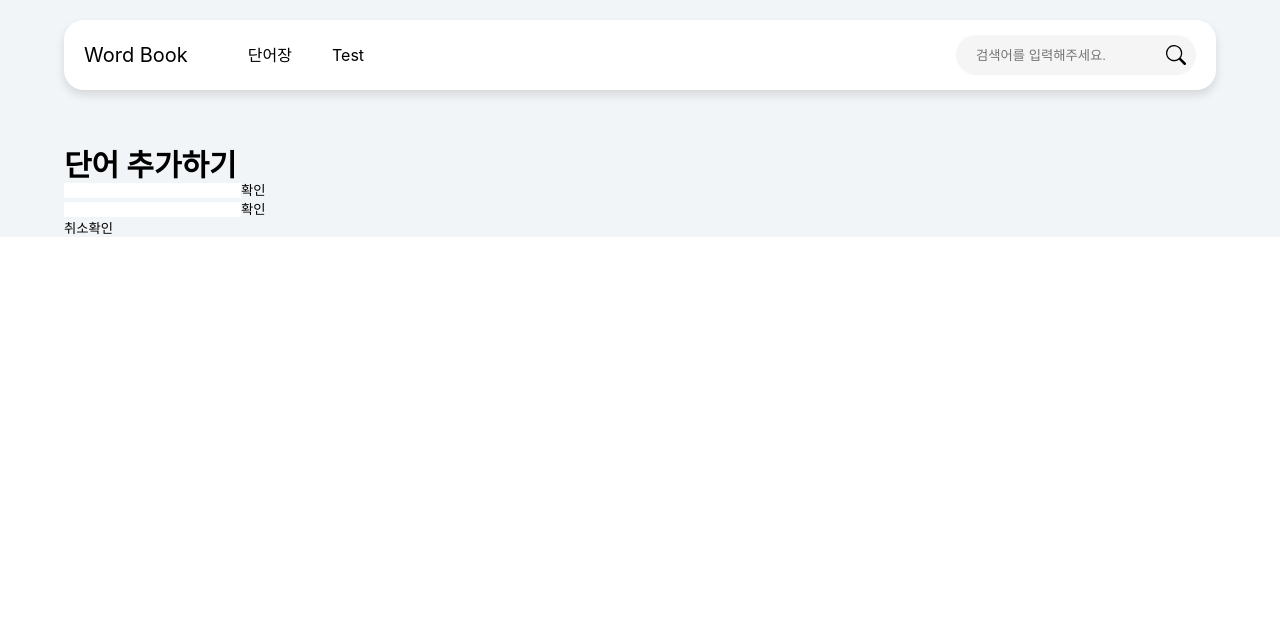
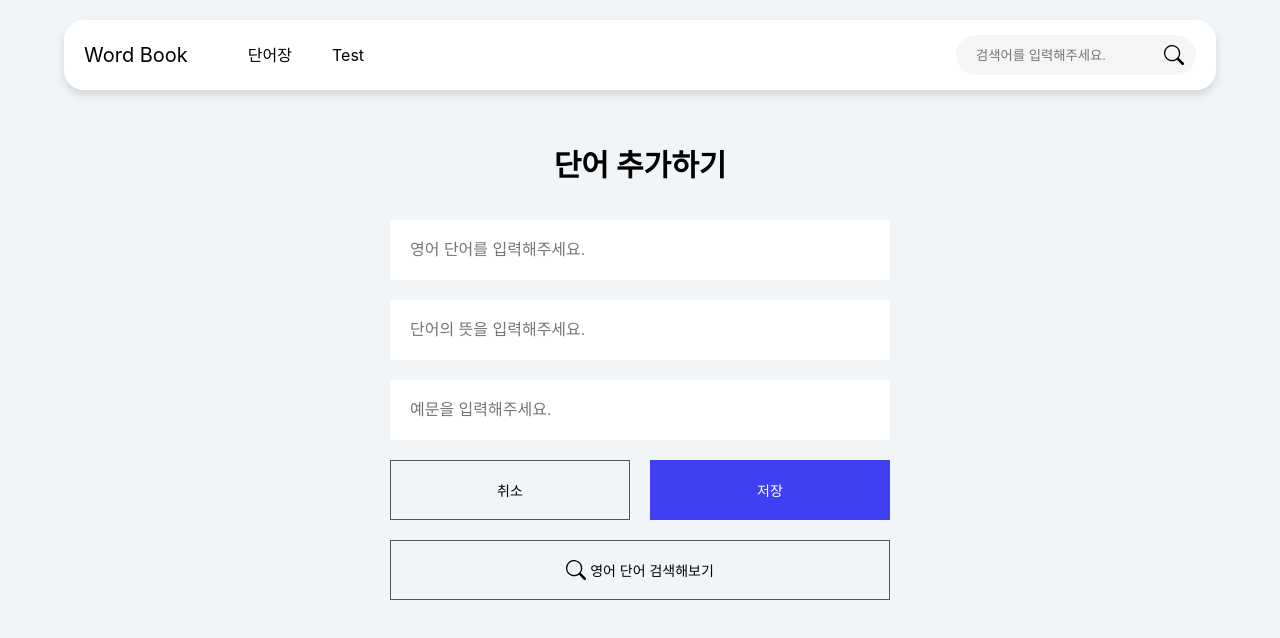
Before and after one commit to Shape2ee/Word-book, a React (Vite) app: page /add in a window 1280 px wide. Shown: the top 638 px of the page. Built offline with nearby package versions, Linux system fonts and the light colour scheme; a web font is replaced by a local one.

Commit message:
Feat: Add AddWord Page handleFormSubmit

```diff
--- a/src/components/Button/button.module.scss
+++ b/src/components/Button/button.module.scss
@@ -1,6 +1,11 @@
+@charset 'utf-8';
+@import '@styles/_variables.scss';
 .btn {
   background-color: transparent;
-
+  font-size: 1.4rem;
+  svg {
+    margin-right: 0.4rem;
+  }
   &.cercle {
     display: grid;
     place-content: center;
@@ -9,11 +14,23 @@
     background-color: var(--color-white);
     border-radius: 3rem;
   }
-
-  &.fill {
+  &.fillWhite {
     padding: 0 1.2rem;
     height: 4.6rem;
     background-color: var(--color-white);
     border-radius: 3rem;
   }
+  &.fillMain {
+    color: $G-color-white;
+    background-color: var(--color-main);
+  }
+  &.width {
+    width: 100%;
+  }
+  &.height6 {
+    height: 6rem;
+  }
+  &.border {
+    border: 1px solid var(--color-gray555);
+  }
 }
--- a/src/components/Button/index.tsx
+++ b/src/components/Button/index.tsx
@@ -6,15 +6,36 @@ import classNames from 'classnames/bind';
 interface ButtonProps {
   children?: JSX.Element
   text?: string
-  onClick?: () => void
+  onClick?: (e?: any) => void
   cercle?: boolean
-  fill?: boolean
+  fillWhite?: boolean
+  width?: boolean
+  fillMain?: boolean
+  border?: boolean
+  height6?: boolean
 }
 
 const cx = classNames.bind($)
-const IconButton = ({ children, text, onClick, cercle, fill }: ButtonProps) => {
+const IconButton = ({
+  children,
+  text,
+  onClick,
+  cercle,
+  fillWhite,
+  width,
+  fillMain,
+  border,
+  height6
+}: ButtonProps) => {
   return (
-    <button className={cx('btn', { cercle, fill })} onClick={onClick}>
+    <button className={cx('btn', {
+      cercle,
+      fillWhite,
+      width,
+      fillMain,
+      border,
+      height6
+    })} onClick={onClick}>
       {children}
       {text}
     </button>
--- a/src/pages/AddWord/addWord.module.scss
+++ b/src/pages/AddWord/addWord.module.scss
@@ -1,4 +1,47 @@
 @charset 'utf-8';
 .add_container {
   padding-top: calc(70px + 8rem);
+  height: 100vh;
+  text-align: center;
+
+  form {
+    margin: 0 auto;
+    width: 100%;
+    max-width: 500px;
+  }
+
+  h2 {
+    margin-bottom: 4rem;
+  }
+
+  input {
+    margin-bottom: 2rem;
+    padding: 0 2rem;
+    width: 100%;
+    height: 6rem;
+    font-size: 1.6rem;
+  }
+
+  .button_wrap {
+    display: grid;
+    grid-template-columns: 1fr 1fr;
+    grid-template-rows: 6rem;
+    gap: 20px;
+    margin-bottom: 2rem;
+  }
+
+  .search_word {
+    display: flex;
+    justify-content: center;
+    align-items: center;
+    margin: 2rem auto 0;
+    height: 6rem;
+    border: 1px solid black;
+    font-size: 1.6rem;
+    cursor: pointer;
+
+    p {
+      margin-left: 1rem;
+    }
+  }
 }
--- a/src/pages/AddWord/index.tsx
+++ b/src/pages/AddWord/index.tsx
@@ -1,25 +1,46 @@
-import React from 'react';
+import React, { FormEvent } from 'react';
+import { useNavigate } from 'react-router-dom';
 import $ from './addWord.module.scss'
 import Title from '@components/Title';
 import Button from '@components/Button'
+import Icon from '@components/Icon';
 
 const AddWord = () => {
+  const navigate = useNavigate()
+
+  const goBack = () => {
+    navigate('../')
+  }
+
+  const handleFormSubmit = (e: React.FormEvent<HTMLFormElement>) => {
+    e.preventDefault()
+    const fromData = new FormData(e.currentTarget)
+
+    for(let [key, value] of fromData.entries()) {
+      console.log(key, value)
+    }
+  }
+
   return (
     <div className={$.add_container}>
       <Title text='단어 추가하기'/>
-      <form>
+      <form onSubmit={handleFormSubmit}>
         <div>
-          <input type={'text'}/>
-          <Button text='확인'/>
+          <input type={'text'} name='word' placeholder='영어 단어를 입력해주세요.'/>
         </div>
         <div>
-          <input type={'text'}/>
-          <Button text='확인'/>
+          <input type={'text'} name='wordMeaning' placeholder='단어의 뜻을 입력해주세요.' />
         </div>
         <div>
-          <Button text='취소'/>
-          <Button text='확인'/>
+          <input type={'text'} name='wordExample' placeholder='예문을 입력해주세요.' />
         </div>
+        <div className={$.button_wrap}>
+          <Button text='취소' width border onClick={goBack}/>
+          <Button text='저장' width fillMain />
+        </div>
+        <Button text='영어 단어 검색해보기' width border height6 >
+          <Icon kinds='search'/>
+        </Button>
       </form>
     </div>
   );
--- a/src/pages/Main/index.tsx
+++ b/src/pages/Main/index.tsx
@@ -41,7 +41,10 @@ const Main = () => {
       <div className={$.title_wrap}>
         <Title text='나만의 단어장' />
         <div className={$.btn_wrap}>
-          <Button text={btnTextStatus} onClick={btnIconStatus === 'add' ? handleClickAdd : handleAllChecked} fill >
+          <Button text={btnTextStatus}
+            onClick={btnIconStatus === 'add' ? handleClickAdd : handleAllChecked}
+            fillWhite
+          >
             <Icon kinds={btnIconStatus}/>
           </Button>
           <Button text='편집' onClick={handleClickEdit} cercle />
--- a/src/pages/Main/main.module.scss
+++ b/src/pages/Main/main.module.scss
@@ -14,10 +14,6 @@
 
     button {
       margin-left: 1.6rem;
-
-      svg {
-        margin-right: 0.4rem;
-      }
     }
   }
 }
--- a/src/styles/_variables.scss
+++ b/src/styles/_variables.scss
@@ -6,3 +6,4 @@ $G-color-lightgray: #ccc;
 $G-color-bg-f5f5f5: #F5F5F5;
 $G-color-white: #fff;
 $G-background-color: #f2f5f7;
+$G-color-main: #3f40f4;
--- a/src/styles/theme.scss
+++ b/src/styles/theme.scss
@@ -3,6 +3,7 @@
 
 html {
   --color-background: #{$G-background-color};
+  --color-main: #{$G-color-main};
   --color-white: #{$G-color-white};
   --color-black: #{$G-color-black};
   --color-gray555: #{$G-color-gray555};
```
